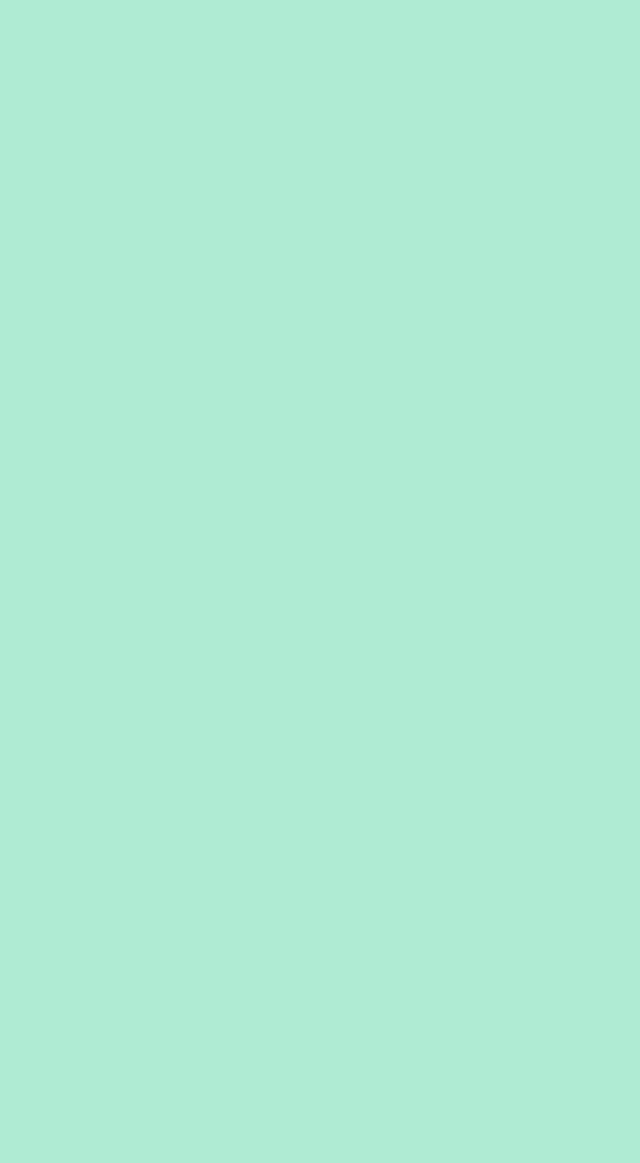
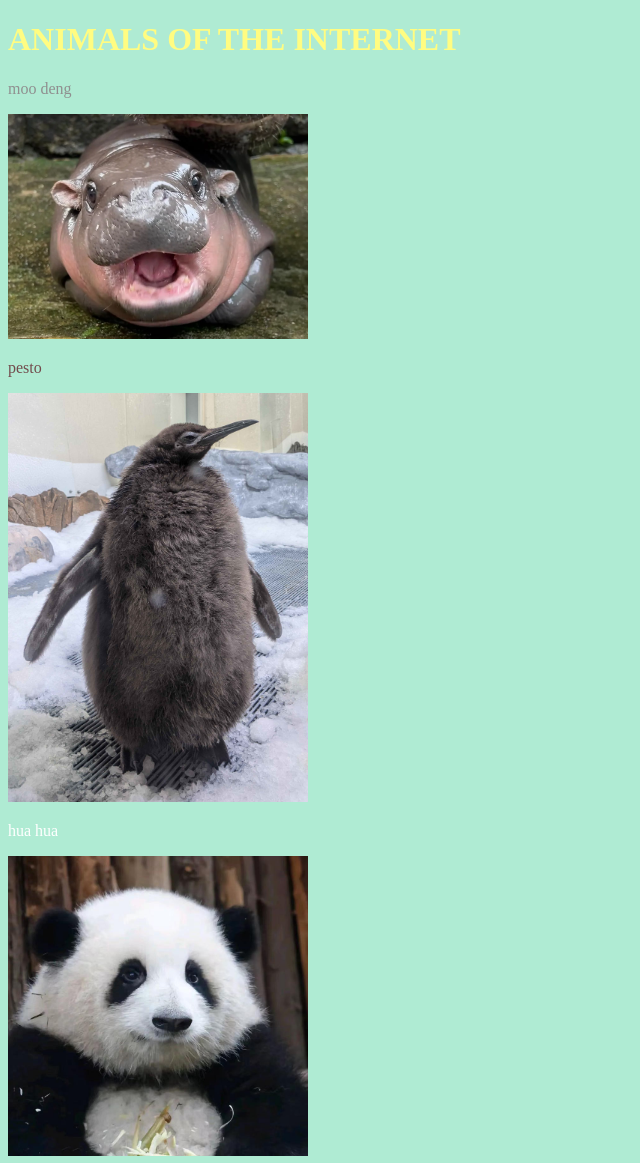
Before and after one commit to mauricedonck/random-naam, a plain HTML site: page index.html in a window 1280 px wide. Shown: the whole page, without its empty margins (0-640 px from the left). Before the commit the page ends 800 px from the top, so only its background shows below. Drawn offline with Linux system fonts and the light colour scheme.

Commit message:
basis-update

```diff
--- a/index.html
+++ b/index.html
@@ -6,8 +6,22 @@
 <link href="style.css" rel="stylesheet" type="text/css">
 </head>
 
+
+</html>
 <body>
-	<div>
+	<div id="title"><h1>ANIMALS OF THE INTERNET
+		</h1>
+	<div id="moo-deng"><p> moo deng
+		</p>
+		<img src="moo-dang.webp" id="pic-moo"></img>
+		</div>
+	<div id="pesto"><p> pesto
+		</p>
+		<img src="Pesto.png" id="pic-pest"></img>
+		</div>
+	<div id="hua-hua"><p>  hua hua
+		</p>
+		<img src="panda-huahua.jpg" id="pic-hua"></img>
+		</div>
 	</div>
 </body>
-</html>
```
